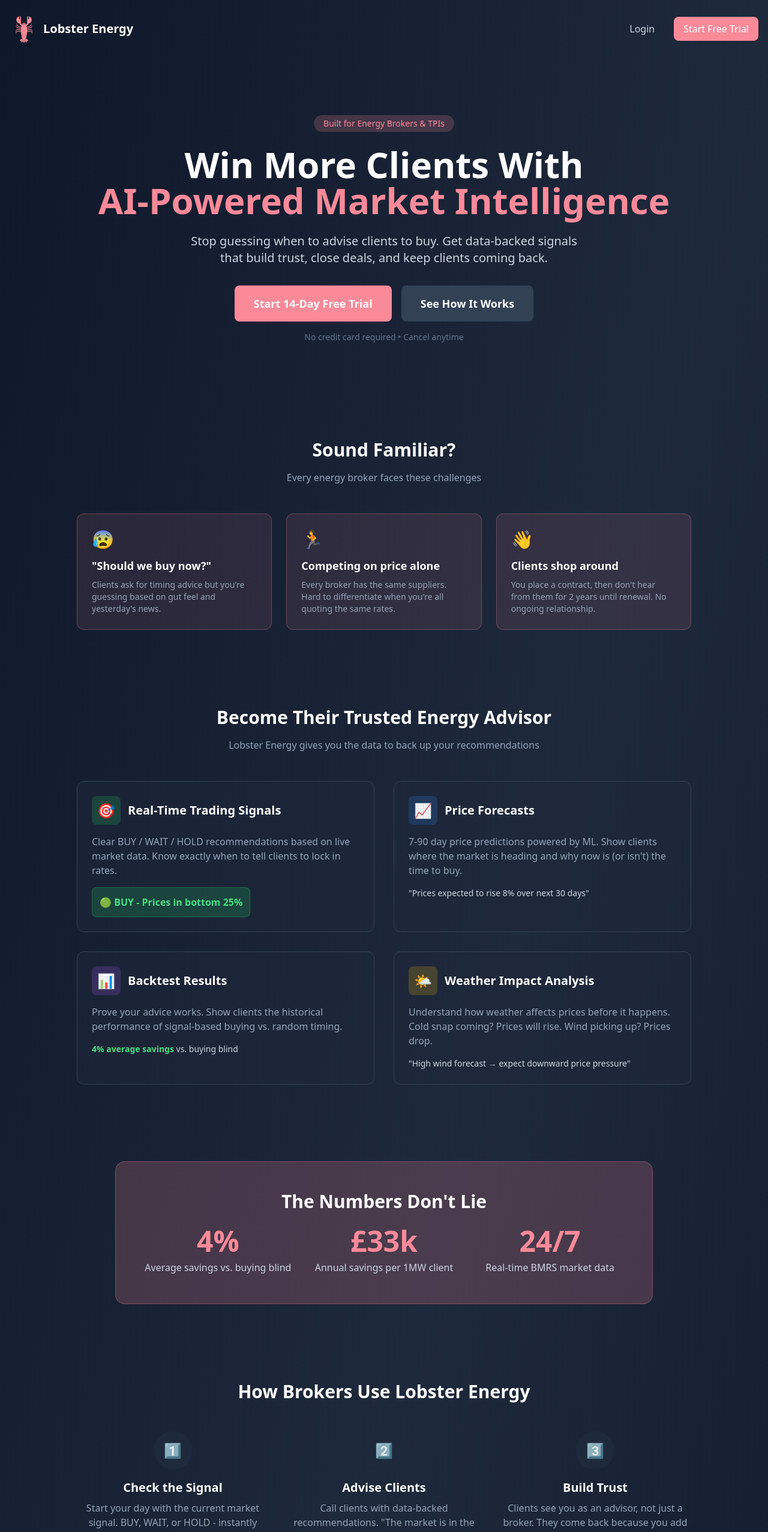
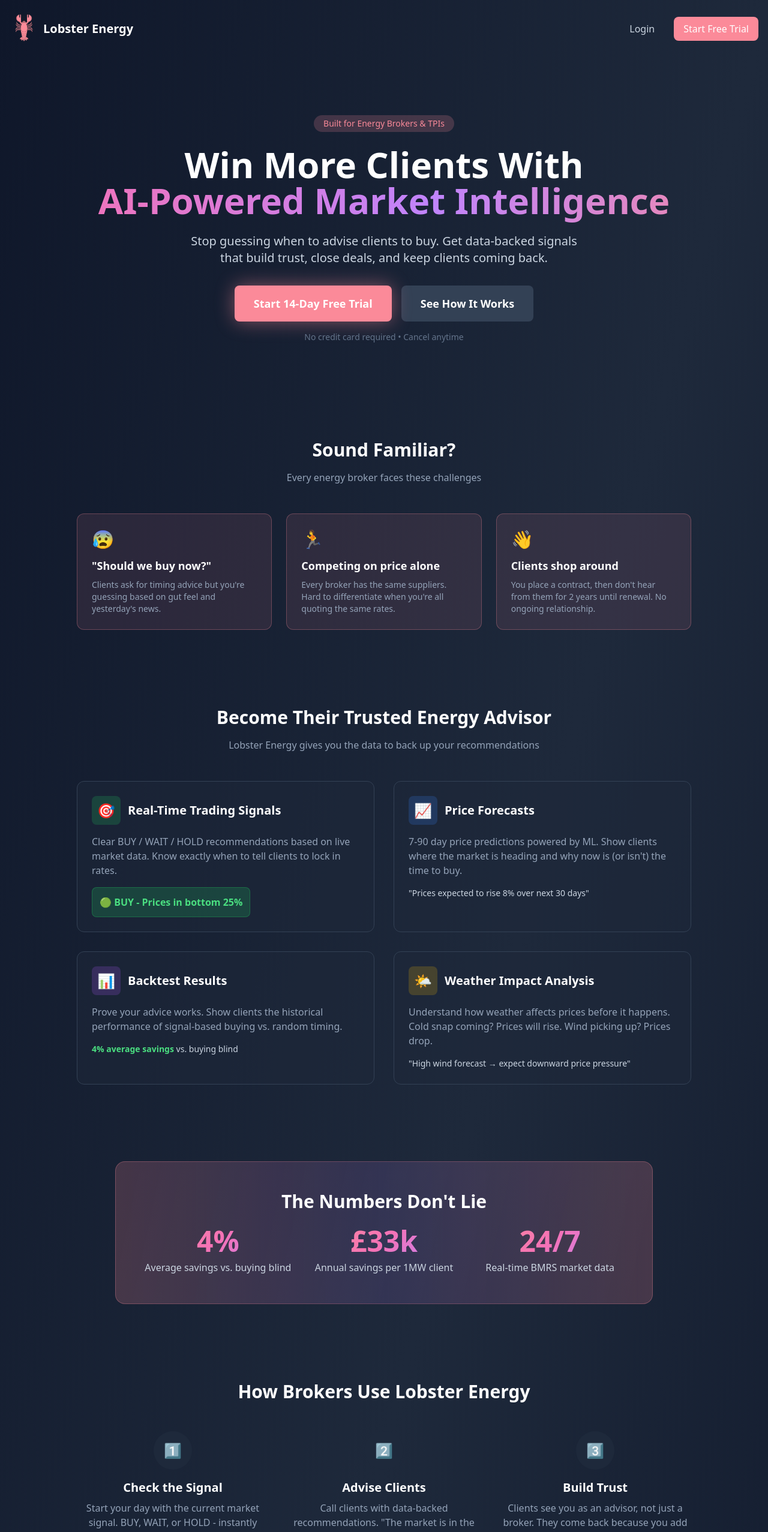
Before and after one commit to LobsterManBot/lobster-energy, a Next.js app in the folder frontend/: page / in a window 1280 px wide. Shown: the top 2554 px of the page at 60% size. Built offline with nearby package versions, Linux system fonts and the light colour scheme.

Commit message:
✨ Add animations and gradient text to landing page

```diff
--- a/frontend/app/globals.css
+++ b/frontend/app/globals.css
@@ -30,3 +30,128 @@
 ::-webkit-scrollbar-thumb:hover {
   background: #64748b;
 }
+
+/* Animations */
+@keyframes fadeInUp {
+  from {
+    opacity: 0;
+    transform: translateY(30px);
+  }
+  to {
+    opacity: 1;
+    transform: translateY(0);
+  }
+}
+
+@keyframes fadeIn {
+  from { opacity: 0; }
+  to { opacity: 1; }
+}
+
+@keyframes float {
+  0%, 100% { transform: translateY(0); }
+  50% { transform: translateY(-10px); }
+}
+
+@keyframes pulse-glow {
+  0%, 100% { box-shadow: 0 0 20px rgba(251, 138, 153, 0.3); }
+  50% { box-shadow: 0 0 40px rgba(251, 138, 153, 0.6); }
+}
+
+@keyframes shimmer {
+  0% { background-position: -200% center; }
+  100% { background-position: 200% center; }
+}
+
+@keyframes scaleIn {
+  from {
+    opacity: 0;
+    transform: scale(0.9);
+  }
+  to {
+    opacity: 1;
+    transform: scale(1);
+  }
+}
+
+.animate-fade-in-up {
+  animation: fadeInUp 0.6s ease-out forwards;
+}
+
+.animate-fade-in {
+  animation: fadeIn 0.6s ease-out forwards;
+}
+
+.animate-float {
+  animation: float 3s ease-in-out infinite;
+}
+
+.animate-pulse-glow {
+  animation: pulse-glow 2s ease-in-out infinite;
+}
+
+.animate-scale-in {
+  animation: scaleIn 0.5s ease-out forwards;
+}
+
+/* Staggered delays */
+.delay-100 { animation-delay: 0.1s; }
+.delay-200 { animation-delay: 0.2s; }
+.delay-300 { animation-delay: 0.3s; }
+.delay-400 { animation-delay: 0.4s; }
+.delay-500 { animation-delay: 0.5s; }
+.delay-600 { animation-delay: 0.6s; }
+
+/* Gradient text */
+.gradient-text {
+  background: linear-gradient(135deg, #fb8a99 0%, #f472b6 50%, #c084fc 100%);
+  -webkit-background-clip: text;
+  -webkit-text-fill-color: transparent;
+  background-clip: text;
+}
+
+.gradient-text-shimmer {
+  background: linear-gradient(90deg, #fb8a99, #f472b6, #c084fc, #fb8a99);
+  background-size: 200% auto;
+  -webkit-background-clip: text;
+  -webkit-text-fill-color: transparent;
+  background-clip: text;
+  animation: shimmer 3s linear infinite;
+}
+
+/* Card hover effects */
+.card-hover {
+  transition: transform 0.3s ease, box-shadow 0.3s ease;
+}
+
+.card-hover:hover {
+  transform: translateY(-4px);
+  box-shadow: 0 20px 40px rgba(0, 0, 0, 0.3);
+}
+
+/* Button shine effect */
+.btn-shine {
+  position: relative;
+  overflow: hidden;
+}
+
+.btn-shine::after {
+  content: '';
+  position: absolute;
+  top: -50%;
+  left: -50%;
+  width: 200%;
+  height: 200%;
+  background: linear-gradient(
+    45deg,
+    transparent 30%,
+    rgba(255, 255, 255, 0.1) 50%,
+    transparent 70%
+  );
+  transform: translateX(-100%);
+  transition: transform 0.6s ease;
+}
+
+.btn-shine:hover::after {
+  transform: translateX(100%);
+}
--- a/frontend/app/page.tsx
+++ b/frontend/app/page.tsx
@@ -15,14 +15,14 @@
   return (
     <div className="min-h-screen bg-gradient-to-br from-slate-900 via-slate-800 to-slate-900">
       {/* Nav */}
-      <nav className="container mx-auto px-4 py-6 flex justify-between items-center">
+      <nav className="container mx-auto px-4 py-6 flex justify-between items-center animate-fade-in">
         <div className="flex items-center gap-2">
-          <img src="/lobster-logo.png" alt="Lobster Energy" className="h-12" />
+          <img src="/lobster-logo.png" alt="Lobster Energy" className="h-12 animate-float" />
           <span className="text-xl font-bold text-white">Lobster Energy</span>
         </div>
         <div className="flex gap-4">
-          <Link href="/login" className="text-slate-300 hover:text-white px-4 py-2">Login</Link>
-          <Link href="/signup" className="bg-[#fb8a99] hover:bg-[#e87a89] text-white px-4 py-2 rounded-lg font-medium">
+          <Link href="/login" className="text-slate-300 hover:text-white px-4 py-2 transition-colors">Login</Link>
+          <Link href="/signup" className="bg-[#fb8a99] hover:bg-[#e87a89] text-white px-4 py-2 rounded-lg font-medium btn-shine transition-all hover:scale-105">
             Start Free Trial
           </Link>
         </div>
@@ -30,33 +30,33 @@
 
       {/* Hero */}
       <section className="container mx-auto px-4 py-16 md:py-24 text-center">
-        <div className="inline-block px-4 py-1 bg-[#fb8a99]/20 text-[#fb8a99] rounded-full text-sm font-medium mb-6">
+        <div className="inline-block px-4 py-1 bg-[#fb8a99]/20 text-[#fb8a99] rounded-full text-sm font-medium mb-6 animate-fade-in-up opacity-0" style={{animationDelay: '0.1s', animationFillMode: 'forwards'}}>
           Built for Energy Brokers & TPIs
         </div>
-        <h1 className="text-4xl md:text-6xl font-bold text-white mb-6">
+        <h1 className="text-4xl md:text-6xl font-bold text-white mb-6 animate-fade-in-up opacity-0" style={{animationDelay: '0.2s', animationFillMode: 'forwards'}}>
           Win More Clients With<br />
-          <span className="text-[#fb8a99]">AI-Powered Market Intelligence</span>
+          <span className="gradient-text-shimmer">AI-Powered Market Intelligence</span>
         </h1>
-        <p className="text-xl text-slate-300 mb-8 max-w-2xl mx-auto">
+        <p className="text-xl text-slate-300 mb-8 max-w-2xl mx-auto animate-fade-in-up opacity-0" style={{animationDelay: '0.3s', animationFillMode: 'forwards'}}>
           Stop guessing when to advise clients to buy. Get data-backed signals that
           build trust, close deals, and keep clients coming back.
         </p>
 
-        <div className="flex flex-col sm:flex-row gap-4 justify-center">
+        <div className="flex flex-col sm:flex-row gap-4 justify-center animate-fade-in-up opacity-0" style={{animationDelay: '0.4s', animationFillMode: 'forwards'}}>
           <Link
             href="/signup"
-            className="bg-[#fb8a99] hover:bg-[#e87a89] text-white px-8 py-4 rounded-lg font-semibold text-lg"
+            className="bg-[#fb8a99] hover:bg-[#e87a89] text-white px-8 py-4 rounded-lg font-semibold text-lg btn-shine animate-pulse-glow transition-all hover:scale-105"
           >
             Start 14-Day Free Trial
           </Link>
           <a
             href="#demo"
-            className="bg-slate-700 hover:bg-slate-600 text-white px-8 py-4 rounded-lg font-semibold text-lg"
+            className="bg-slate-700 hover:bg-slate-600 text-white px-8 py-4 rounded-lg font-semibold text-lg transition-all hover:scale-105"
           >
             See How It Works
           </a>
         </div>
-        <p className="text-slate-500 mt-4 text-sm">No credit card required • Cancel anytime</p>
+        <p className="text-slate-500 mt-4 text-sm animate-fade-in opacity-0" style={{animationDelay: '0.6s', animationFillMode: 'forwards'}}>No credit card required • Cancel anytime</p>
       </section>
 
       {/* Pain Points */}
@@ -68,17 +68,17 @@
           Every energy broker faces these challenges
         </p>
         <div className="grid grid-cols-1 md:grid-cols-3 gap-6 max-w-5xl mx-auto">
-          <div className="bg-[#fb8a99]/10 border border-[#fb8a99]/30 rounded-xl p-6">
+          <div className="bg-[#fb8a99]/10 border border-[#fb8a99]/30 rounded-xl p-6 card-hover">
             <div className="text-3xl mb-3">😰</div>
             <h3 className="text-lg font-semibold text-white mb-2">"Should we buy now?"</h3>
             <p className="text-slate-400 text-sm">Clients ask for timing advice but you're guessing based on gut feel and yesterday's news.</p>
           </div>
-          <div className="bg-[#fb8a99]/10 border border-[#fb8a99]/30 rounded-xl p-6">
+          <div className="bg-[#fb8a99]/10 border border-[#fb8a99]/30 rounded-xl p-6 card-hover">
             <div className="text-3xl mb-3">🏃</div>
             <h3 className="text-lg font-semibold text-white mb-2">Competing on price alone</h3>
             <p className="text-slate-400 text-sm">Every broker has the same suppliers. Hard to differentiate when you're all quoting the same rates.</p>
           </div>
-          <div className="bg-[#fb8a99]/10 border border-[#fb8a99]/30 rounded-xl p-6">
+          <div className="bg-[#fb8a99]/10 border border-[#fb8a99]/30 rounded-xl p-6 card-hover">
             <div className="text-3xl mb-3">👋</div>
             <h3 className="text-lg font-semibold text-white mb-2">Clients shop around</h3>
             <p className="text-slate-400 text-sm">You place a contract, then don't hear from them for 2 years until renewal. No ongoing relationship.</p>
@@ -96,9 +96,9 @@
         </p>
 
         <div className="grid grid-cols-1 md:grid-cols-2 gap-8 max-w-5xl mx-auto">
-          <div className="bg-slate-800/50 border border-slate-700 rounded-xl p-6">
+          <div className="bg-slate-800/50 border border-slate-700 rounded-xl p-6 card-hover group">
             <div className="flex items-center gap-3 mb-4">
-              <div className="w-12 h-12 bg-green-500/20 rounded-lg flex items-center justify-center">
+              <div className="w-12 h-12 bg-green-500/20 rounded-lg flex items-center justify-center group-hover:scale-110 transition-transform">
                 <span className="text-2xl">🎯</span>
               </div>
               <h3 className="text-xl font-semibold text-white">Real-Time Trading Signals</h3>
@@ -112,9 +112,9 @@
             </div>
           </div>
 
-          <div className="bg-slate-800/50 border border-slate-700 rounded-xl p-6">
+          <div className="bg-slate-800/50 border border-slate-700 rounded-xl p-6 card-hover group">
             <div className="flex items-center gap-3 mb-4">
-              <div className="w-12 h-12 bg-blue-500/20 rounded-lg flex items-center justify-center">
+              <div className="w-12 h-12 bg-blue-500/20 rounded-lg flex items-center justify-center group-hover:scale-110 transition-transform">
                 <span className="text-2xl">📈</span>
               </div>
               <h3 className="text-xl font-semibold text-white">Price Forecasts</h3>
@@ -128,9 +128,9 @@
             </div>
           </div>
 
-          <div className="bg-slate-800/50 border border-slate-700 rounded-xl p-6">
+          <div className="bg-slate-800/50 border border-slate-700 rounded-xl p-6 card-hover group">
             <div className="flex items-center gap-3 mb-4">
-              <div className="w-12 h-12 bg-purple-500/20 rounded-lg flex items-center justify-center">
+              <div className="w-12 h-12 bg-purple-500/20 rounded-lg flex items-center justify-center group-hover:scale-110 transition-transform">
                 <span className="text-2xl">📊</span>
               </div>
               <h3 className="text-xl font-semibold text-white">Backtest Results</h3>
@@ -144,9 +144,9 @@
             </div>
           </div>
 
-          <div className="bg-slate-800/50 border border-slate-700 rounded-xl p-6">
+          <div className="bg-slate-800/50 border border-slate-700 rounded-xl p-6 card-hover group">
             <div className="flex items-center gap-3 mb-4">
-              <div className="w-12 h-12 bg-yellow-500/20 rounded-lg flex items-center justify-center">
+              <div className="w-12 h-12 bg-yellow-500/20 rounded-lg flex items-center justify-center group-hover:scale-110 transition-transform">
                 <span className="text-2xl">🌤️</span>
               </div>
               <h3 className="text-xl font-semibold text-white">Weather Impact Analysis</h3>
@@ -164,21 +164,22 @@
 
       {/* Social Proof / Results */}
       <section className="container mx-auto px-4 py-16">
-        <div className="bg-gradient-to-r from-[#fb8a99]/20 to-[#fb8a99]/20 border border-[#fb8a99]/30 rounded-2xl p-8 md:p-12 max-w-4xl mx-auto text-center">
-          <h2 className="text-2xl md:text-3xl font-bold text-white mb-6">
+        <div className="bg-gradient-to-r from-[#fb8a99]/20 via-purple-500/10 to-[#fb8a99]/20 border border-[#fb8a99]/30 rounded-2xl p-8 md:p-12 max-w-4xl mx-auto text-center relative overflow-hidden">
+          <div className="absolute inset-0 bg-gradient-to-r from-transparent via-white/5 to-transparent -skew-x-12 animate-pulse"></div>
+          <h2 className="text-2xl md:text-3xl font-bold text-white mb-6 relative">
             The Numbers Don't Lie
           </h2>
-          <div className="grid grid-cols-1 md:grid-cols-3 gap-8">
-            <div>
-              <div className="text-4xl md:text-5xl font-bold text-[#fb8a99] mb-2">4%</div>
+          <div className="grid grid-cols-1 md:grid-cols-3 gap-8 relative">
+            <div className="group">
+              <div className="text-4xl md:text-5xl font-bold gradient-text mb-2 group-hover:scale-110 transition-transform">4%</div>
               <div className="text-slate-300">Average savings vs. buying blind</div>
             </div>
-            <div>
-              <div className="text-4xl md:text-5xl font-bold text-[#fb8a99] mb-2">£33k</div>
+            <div className="group">
+              <div className="text-4xl md:text-5xl font-bold gradient-text mb-2 group-hover:scale-110 transition-transform">£33k</div>
               <div className="text-slate-300">Annual savings per 1MW client</div>
             </div>
-            <div>
-              <div className="text-4xl md:text-5xl font-bold text-[#fb8a99] mb-2">24/7</div>
+            <div className="group">
+              <div className="text-4xl md:text-5xl font-bold gradient-text mb-2 group-hover:scale-110 transition-transform">24/7</div>
               <div className="text-slate-300">Real-time BMRS market data</div>
             </div>
           </div>
@@ -231,11 +232,13 @@
         </p>
 
         <div className="max-w-md mx-auto">
-          <div className="bg-gradient-to-b from-[#fb8a99]/10 to-slate-800/50 rounded-2xl p-8 border-2 border-[#fb8a99]/50">
+          <div className="bg-gradient-to-b from-[#fb8a99]/10 to-slate-800/50 rounded-2xl p-8 border-2 border-[#fb8a99]/50 card-hover relative overflow-hidden">
+            <div className="absolute top-0 right-0 w-32 h-32 bg-[#fb8a99]/10 rounded-full blur-3xl"></div>
+            <div className="relative">
               <div className="text-center mb-6">
                 <h3 className="text-2xl font-bold text-white mb-2">Pro</h3>
                 <div className="flex items-baseline justify-center gap-1">
-                <span className="text-5xl font-bold text-white">£149</span>
+                  <span className="text-5xl font-bold gradient-text">£149</span>
                   <span className="text-slate-400">/month</span>
                 </div>
                 <p className="text-green-400 text-sm mt-2">14-day free trial included</p>
@@ -267,13 +270,14 @@
 
               <Link
                 href="/signup"
-              className="block w-full py-4 text-center bg-[#fb8a99] hover:bg-[#e87a89] text-white font-semibold rounded-lg text-lg transition-colors"
+                className="block w-full py-4 text-center bg-[#fb8a99] hover:bg-[#e87a89] text-white font-semibold rounded-lg text-lg btn-shine transition-all hover:scale-105"
               >
                 Start Free Trial
               </Link>
               <p className="text-center text-slate-500 text-sm mt-4">
                 No credit card required
               </p>
+            </div>
           </div>
         </div>
 
@@ -323,22 +327,25 @@
       </section>
 
       {/* Final CTA */}
-      <section className="container mx-auto px-4 py-20 text-center">
+      <section className="container mx-auto px-4 py-20 text-center relative">
+        <div className="absolute inset-0 bg-gradient-to-r from-[#fb8a99]/5 via-purple-500/5 to-[#fb8a99]/5 rounded-3xl"></div>
+        <div className="relative">
           <h2 className="text-3xl md:text-4xl font-bold text-white mb-4">
-          Ready to win more clients?
+            Ready to <span className="gradient-text">win more clients</span>?
           </h2>
           <p className="text-slate-400 mb-8 text-lg">
             Join smart energy brokers using data to stand out from the competition.
           </p>
           <Link
             href="/signup"
-          className="inline-block bg-[#fb8a99] hover:bg-[#e87a89] text-white px-8 py-4 rounded-lg font-semibold text-lg"
+            className="inline-block bg-[#fb8a99] hover:bg-[#e87a89] text-white px-8 py-4 rounded-lg font-semibold text-lg btn-shine animate-pulse-glow transition-all hover:scale-105"
           >
             Start Your Free Trial
           </Link>
           <p className="text-slate-500 mt-4 text-sm">
             14 days free • No credit card required • Cancel anytime
           </p>
+        </div>
       </section>
 
       {/* Footer */}
```
Lines whose indentation alone changed are shown as unchanged.
